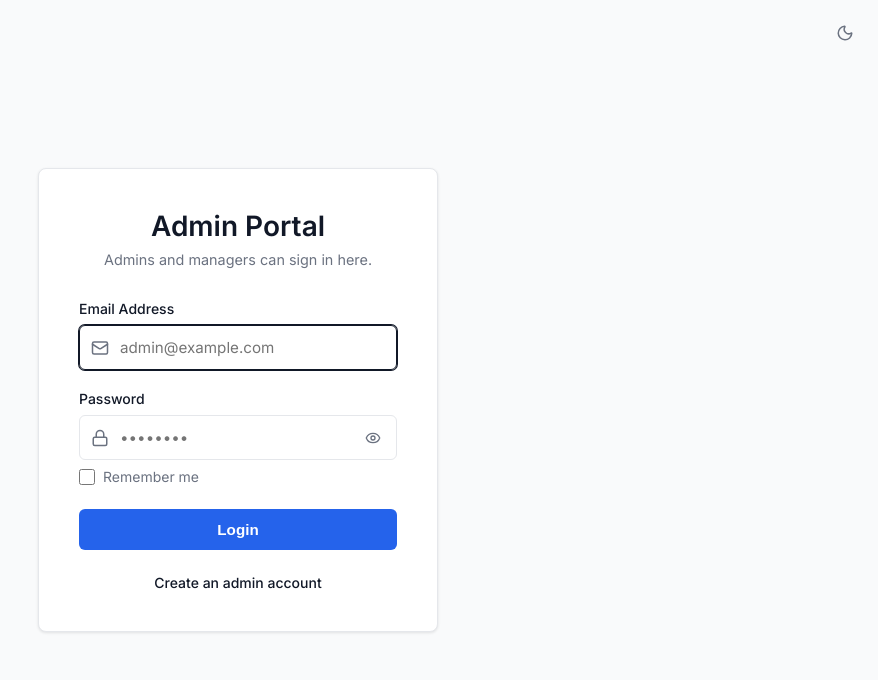
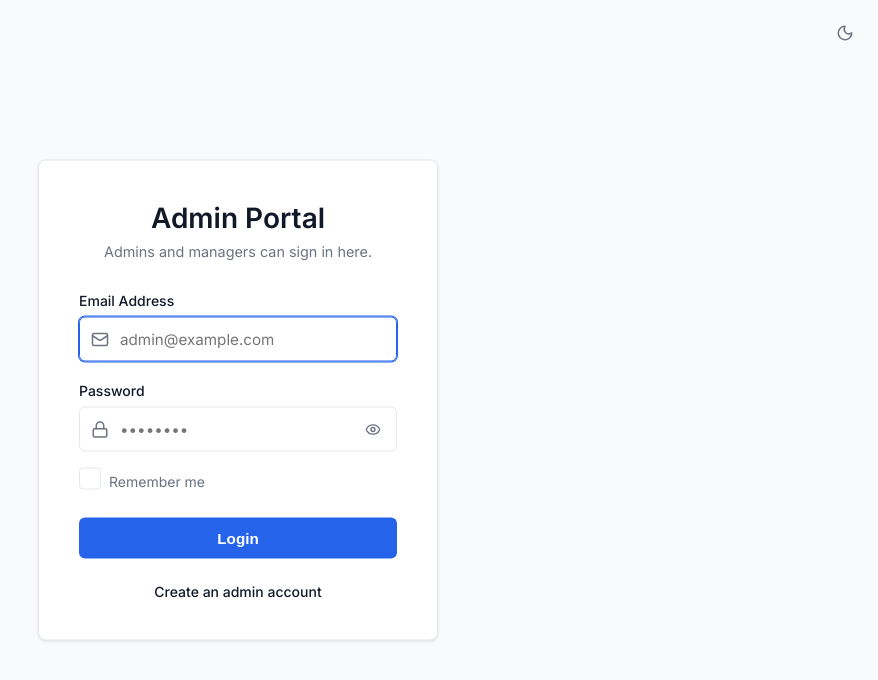
Before and after one commit to knowitgogo/knowitgogo-Script-Manager-Admin, a React app: page /admin/login in a window 1280 px wide. Shown: the top 680 px of the page, without its empty margins (402-1280 px from the left). Built offline with nearby package versions, Linux system fonts and the light colour scheme; no server answers; the HTML template or start-up script is replaced by a standard one.

Commit message:
feat: initialize frontend project structure with core components and login/registration UI styling

```diff
--- a/src/App.css
+++ b/src/App.css
@@ -103,6 +103,25 @@
   padding-right: 2.5rem;
 }
 
+.form-input {
+  width: 100%;
+  padding: 0.5rem 0.75rem;
+  background: transparent;
+  border: 1px solid var(--border-color);
+  border-radius: 6px;
+  color: var(--text-main);
+  font-size: 0.95rem;
+  font-family: inherit;
+  transition: border-color 0.15s ease, background-color 5000s ease-in-out 0s;
+  outline: none;
+  box-sizing: border-box;
+}
+
+.form-input:focus {
+  border-color: var(--primary-color);
+  box-shadow: 0 0 0 1px var(--primary-color);
+}
+
 input:-webkit-autofill,
 input:-webkit-autofill:hover,
 input:-webkit-autofill:focus,
@@ -139,16 +158,6 @@ input:-webkit-autofill:active {
   cursor: pointer;
 }
 
-.remember-group input[type="checkbox"] {
-  width: 16px;
-  height: 16px;
-  margin-right: 8px;
-  cursor: pointer;
-  border: 1px solid var(--border-color);
-  border-radius: 4px;
-  background: var(--surface-color);
-}
-
 .remember-group span {
   font-size: 0.875rem;
   color: var(--text-muted);
@@ -162,7 +171,7 @@ input:-webkit-autofill:active {
   border: none;
   border-radius: 6px;
   font-size: 0.95rem;
-  font-weight: 500;
+  font-weight: 600;
   cursor: pointer;
   display: flex;
   justify-content: center;
@@ -231,12 +240,67 @@ input:-webkit-autofill:active {
 .footer-link a:hover {
   text-decoration: underline;
 }
-.login-submit-btn {
-  background: #2563eb !important;
-  color: #ffffff !important;
-  font-weight: 600;
+
+
+/* Custom Animated Checkbox (checkbox-wrapper-30) */
+.checkbox-wrapper-30 .checkbox {
+  --bg: transparent;
+  --brdr: var(--border-color);
+  --brdr-actv: var(--primary-color);
+  --brdr-hovr: var(--text-muted);
+  --dur: calc((var(--size, 1)/2) * 0.6s);
+  display: inline-block;
+  width: calc(var(--size, 1) * 22px);
+  position: relative;
 }
-.login-submit-btn:hover:not(:disabled) {
-  background: #1d4ed8 !important;
-  opacity: 1;
+.checkbox-wrapper-30 .checkbox:after {
+  content: "";
+  width: 100%;
+  padding-top: 100%;
+  display: block;
 }
+.checkbox-wrapper-30 .checkbox > * {
+  position: absolute;
+}
+.checkbox-wrapper-30 .checkbox input {
+  -webkit-appearance: none;
+  -moz-appearance: none;
+  -webkit-tap-highlight-color: transparent;
+  cursor: pointer;
+  background-color: var(--bg);
+  border-radius: calc(var(--size, 1) * 4px);
+  border: calc(var(--newBrdr, var(--size, 1)) * 1px) solid;
+  color: var(--newBrdrClr, var(--brdr));
+  outline: none;
+  margin: 0;
+  padding: 0;
+  transition: all calc(var(--dur) / 3) linear;
+}
+.checkbox-wrapper-30 .checkbox input:checked {
+  --newBrdr: calc(var(--size, 1) * 2);
+  --newBrdrClr: var(--brdr-actv);
+  transition-delay: calc(var(--dur) /1.3);
+}
+.checkbox-wrapper-30 .checkbox input:checked + svg {
+  --dashArray: 16 93;
+  --dashOffset: 109;
+}
+.checkbox-wrapper-30 .checkbox svg {
+  fill: none;
+  left: 0;
+  pointer-events: none;
+  stroke: var(--stroke, var(--primary-color));
+  stroke-dasharray: var(--dashArray, 93);
+  stroke-dashoffset: var(--dashOffset, 94);
+  stroke-linecap: round;
+  stroke-linejoin: round;
+  stroke-width: 2px;
+  top: 0;
+  transition: stroke-dasharray var(--dur), stroke-dashoffset var(--dur);
+}
+.checkbox-wrapper-30 .checkbox svg,
+.checkbox-wrapper-30 .checkbox input {
+  display: block;
+  height: 100%;
+  width: 100%;
+}
--- a/src/components/LoginForm.jsx
+++ b/src/components/LoginForm.jsx
@@ -204,7 +204,9 @@ function LoginForm({ onSwitchView, apiPath = '/admin/login', btnLabel = 'Login t
           )}
         </div>
 
-        <label className="remember-group">
+        <div className="remember-group" style={{ marginTop: "1rem", marginBottom: "1.5rem" }}>
+          <div className="checkbox-wrapper-30" style={{ marginRight: "8px" }}>
+            <span className="checkbox">
               <input
                 type="checkbox"
                 name="remember"
@@ -212,10 +214,20 @@ function LoginForm({ onSwitchView, apiPath = '/admin/login', btnLabel = 'Login t
                 onChange={handleChange}
                 disabled={isLoading}
               />
+              <svg>
+                <use xlinkHref="#checkbox-30" className="checkbox"></use>
+              </svg>
+            </span>
+            <svg xmlns="http://www.w3.org/2000/svg" style={{ display: "none" }}>
+              <symbol id="checkbox-30" viewBox="0 0 22 22">
+                <path fill="none" stroke="currentColor" d="M5.5,11.3L9,14.8L20.2,3.3l0,0c-0.5-1-1.5-1.8-2.7-1.8h-13c-1.7,0-3,1.3-3,3v13c0,1.7,1.3,3,3,3h13 c1.7,0,3-1.3,3-3v-13c0-0.4-0.1-0.8-0.3-1.2"/>
+              </symbol>
+            </svg>
+          </div>
           <span>Remember me</span>
-        </label>
+        </div>
 
-        <button type="submit" className="submit-btn login-submit-btn" disabled={isLoading}>
+        <button type="submit" className="submit-btn" disabled={isLoading}>
           {isLoading ? (
             <div className="spinner"></div>
           ) : (
--- a/src/components/RegisterForm.jsx
+++ b/src/components/RegisterForm.jsx
@@ -222,10 +222,7 @@ function RegisterForm({ onSwitchView, apiPath = '/admin/register', btnLabel = 'R
           {isLoading ? (
             <div className="spinner"></div>
           ) : (
-            <>
-              <span>{btnLabel}</span>
-              <ArrowRight size={18} />
-            </>
+            <span>Register</span>
           )}
         </button>
       </form>
--- a/src/components/admin/requests.jsx
+++ b/src/components/admin/requests.jsx
@@ -57,7 +57,7 @@ function RequestsView() {
             ))
           ) : (
             <tr>
-              <td colSpan="4" style={{ textAlign: 'center' }}>No pending requests</td>
+              <td colSpan="4" style={{ textAlign: 'center', borderBottom: 'none', color: 'var(--text-muted)', padding: '3rem 0' }}>No pending requests</td>
             </tr>
           )}
         </tbody>
--- a/src/components/admin/tokens/index.jsx
+++ b/src/components/admin/tokens/index.jsx
@@ -96,18 +96,12 @@ function TokensIndex() {
           />
           <button
             className="nav-logout-btn"
-            style={{ background: 'var(--surface-color)', color: 'var(--text-main)', border: '1px solid var(--border-color)', padding: '0.5rem 1rem' }}
+            style={{ background: 'transparent', color: 'var(--text-main)', border: '1px solid var(--border-color)', padding: '0.5rem 1rem' }}
             onClick={() => { setCurrentPage(1); fetchTokens(1, search); }}
           >
             Search
           </button>
-          <button
-            className="nav-logout-btn"
-            style={{ background: 'var(--primary-color)', color: 'var(--primary-text)', marginLeft: '0.5rem' }}
-            onClick={() => setShowGenerateModal(true)}
-          >
-            Generate Token
-          </button>
+
         </div>
       </div>
       <table className="admin-table">
@@ -127,13 +121,25 @@ function TokensIndex() {
                 <td>{token.token}</td>
                 <td>{token.last_used_at || 'Never'}</td>
                 <td>
-                  <button>Revoke</button>
+                  <button
+                    style={{
+                      padding: '0.35rem 0.75rem',
+                      background: 'var(--error-bg)',
+                      color: 'var(--error-text)',
+                      border: '1px solid var(--error-border)',
+                      borderRadius: '4px',
+                      cursor: 'pointer',
+                      fontWeight: '500'
+                    }}
+                  >
+                    Revoke
+                  </button>
                 </td>
               </tr>
             ))
           ) : (
             <tr>
-              <td colSpan="4" style={{ textAlign: 'center' }}>No tokens found</td>
+              <td colSpan="4" style={{ textAlign: 'center', borderBottom: 'none', color: 'var(--text-muted)', padding: '3rem 0' }}>No tokens found</td>
             </tr>
           )}
         </tbody>
--- a/src/components/admin/users/index.jsx
+++ b/src/components/admin/users/index.jsx
@@ -119,7 +119,7 @@ function UsersIndex() {
           />
           <button
             className="nav-logout-btn"
-            style={{ background: 'var(--surface-color)', color: 'var(--text-main)', border: '1px solid var(--border-color)', padding: '0.5rem 1rem' }}
+            style={{ background: 'transparent', color: 'var(--text-main)', border: '1px solid var(--border-color)', padding: '0.5rem 1rem' }}
             onClick={() => { setCurrentPage(1); fetchUsers(1, search); }}
           >
             Search
@@ -176,8 +176,33 @@ function UsersIndex() {
                   >
                     {user.disabled ? 'Enable' : 'Disable'}
                   </button>
-                  <button style={{ marginRight: '0.5rem' }}>Edit</button>
-                  <button>Delete</button>
+                  <button
+                    style={{
+                      padding: '0.35rem 0.75rem',
+                      background: 'transparent',
+                      color: 'var(--primary-color)',
+                      border: '1px solid var(--primary-color)',
+                      borderRadius: '4px',
+                      cursor: 'pointer',
+                      fontWeight: '500',
+                      marginRight: '0.5rem'
+                    }}
+                  >
+                    Edit
+                  </button>
+                  <button
+                    style={{
+                      padding: '0.35rem 0.75rem',
+                      background: 'var(--error-bg)',
+                      color: 'var(--error-text)',
+                      border: '1px solid var(--error-border)',
+                      borderRadius: '4px',
+                      cursor: 'pointer',
+                      fontWeight: '500'
+                    }}
+                  >
+                    Delete
+                  </button>
                 </td>
               </tr>
             ))
--- a/src/components/user/Status.jsx
+++ b/src/components/user/Status.jsx
@@ -39,7 +39,7 @@ function Status() {
   if (!user) return <div>Failed to load status.</div>;
 
   return (
-    <div className="admin-card" style={{ maxWidth: '800px' }}>
+    <div className="admin-card" style={{ maxWidth: '800px', margin: '0 auto' }}>
       <h2 style={{ margin: '0 0 1.5rem 0', color: 'var(--text-main)' }}>Account Status</h2>
 
       <div style={{ display: 'flex', flexDirection: 'column', gap: '1rem' }}>
--- a/src/index.css
+++ b/src/index.css
@@ -6,7 +6,7 @@
   --text-main: #111827;
   --text-muted: #6b7280;
   --border-color: #e5e7eb;
-  --primary-color: #111827;
+  --primary-color: #2563eb;
   --primary-text: #ffffff;
   --hover-bg: #f3f4f6;
   --shadow: 0 1px 3px rgba(0, 0, 0, 0.1);
@@ -24,8 +24,8 @@
   --text-main: #ffffff;
   --text-muted: #888888;
   --border-color: #333333;
-  --primary-color: #ffffff;
-  --primary-text: #000000;
+  --primary-color: #3b82f6;
+  --primary-text: #ffffff;
   --hover-bg: #222222;
   --shadow: 0 1px 3px rgba(0, 0, 0, 0.5);
   --error-bg: rgba(239, 68, 68, 0.1);
```
Also changed, not shown: src/components/admin/managers/index.jsx (+30 -3 lines). Lines whose indentation alone changed are shown as unchanged.
